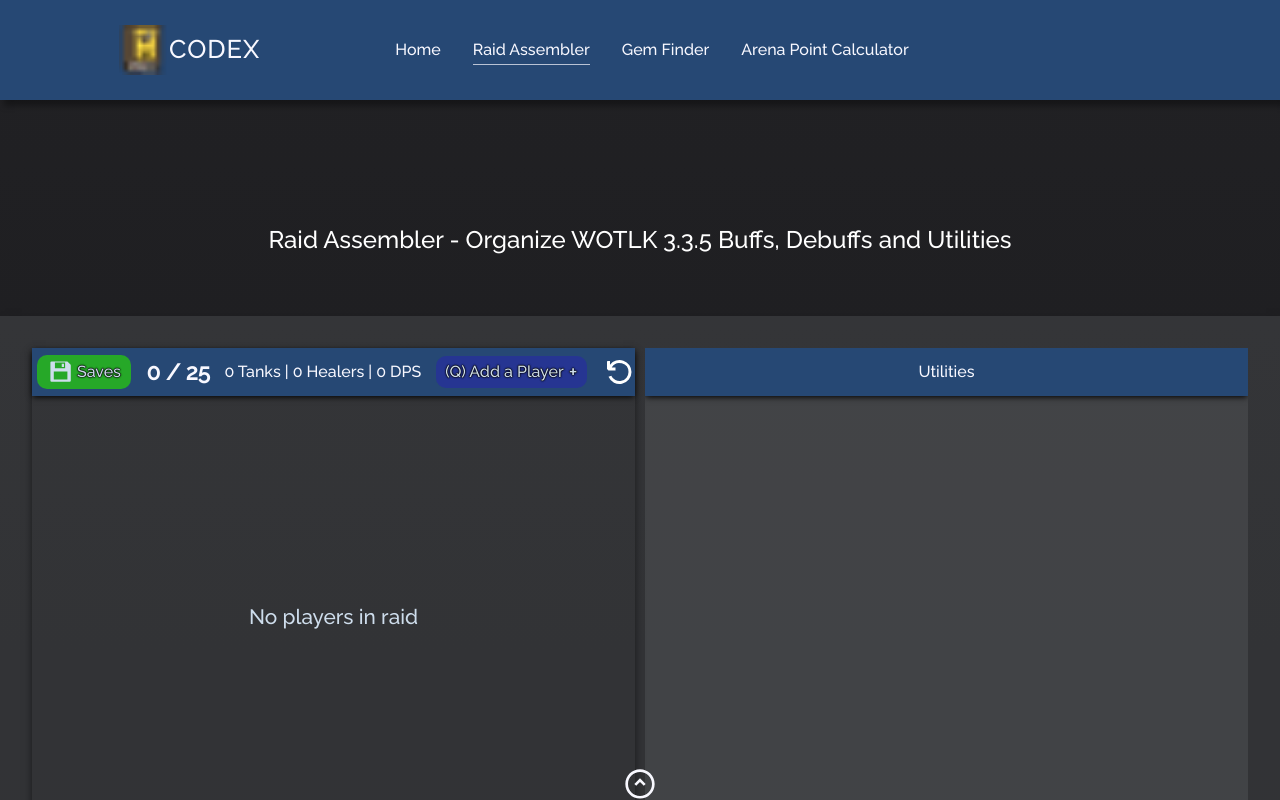
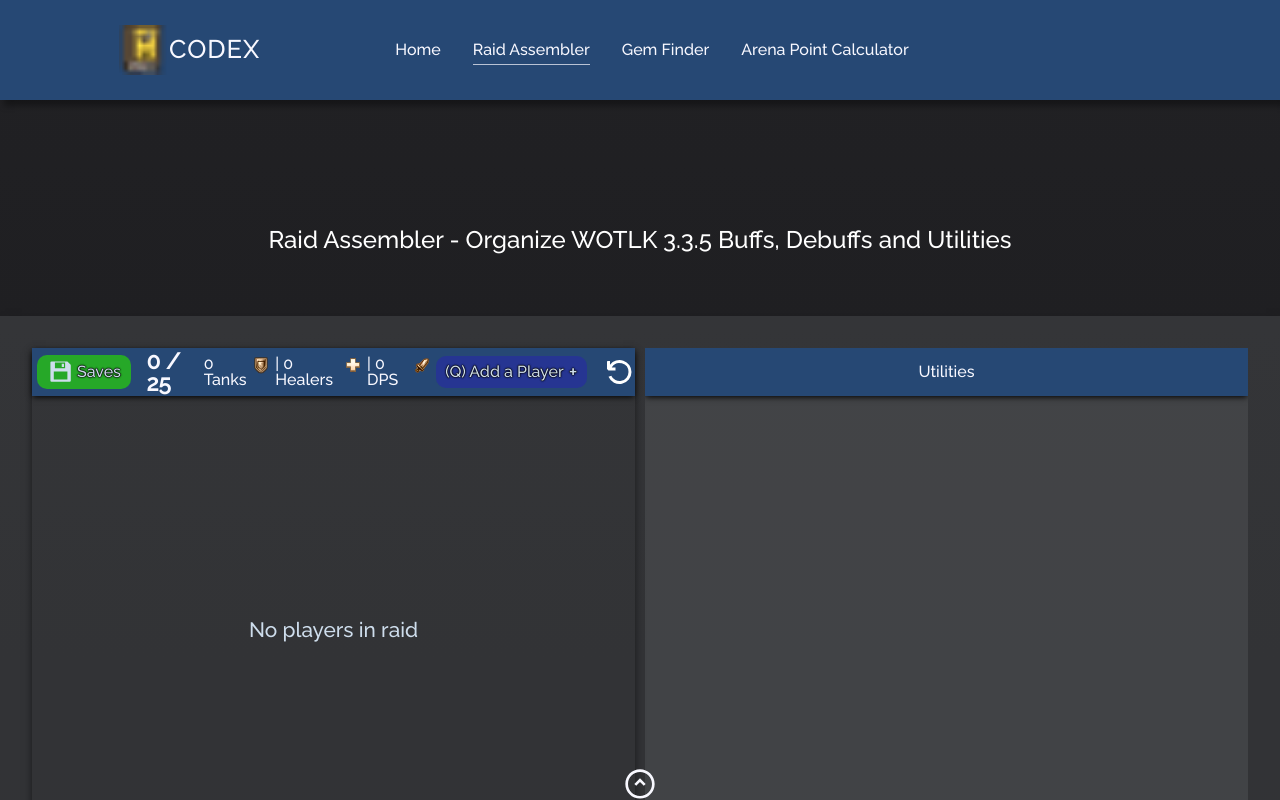
Before and after one commit to MarcusMohns/Codex-Online, a React (Create React App) app: page /raidassembler in a window 1280 px wide. Shown: the top 800 px of the page. Built offline with nearby package versions, Linux system fonts and the light colour scheme.

Commit message:
added icons to role tracker

```diff
--- a/src/components/styles/RaidAssembler.styled.js
+++ b/src/components/styles/RaidAssembler.styled.js
@@ -408,11 +408,16 @@ export const StyledPlayer = styled.div`
   margin: 2px;
   min-height: 70px;
   text-align: center;
-  text-shadow: #000 0rem 0rem 0.1rem, #000 0rem 0rem 0.1rem,
-    #000 0rem 0rem 0.1rem, #000 0rem 0rem 0.1rem, #000 0rem 0rem 0.1rem;
+  text-shadow: rgb(0, 0, 0) 1px 0px 0px, rgb(0, 0, 0) 0.540302px 0.841471px 0px,
+    rgb(0, 0, 0) -0.416147px 0.909297px 0px,
+    rgb(0, 0, 0) -0.989992px 0.14112px 0px,
+    rgb(0, 0, 0) -0.653644px -0.756802px 0px,
+    rgb(0, 0, 0) 0.283662px -0.958924px 0px,
+    rgb(0, 0, 0) 0.96017px -0.279415px 0px;
   font-size: 0.8rem;
   font-weight: 800;
   letter-spacing: 1px;
+
   .role-img {
     position: absolute;
     right: 2px;
@@ -473,11 +478,18 @@ export const StyledPlayer = styled.div`
     caret-color: black;
     color: #fff;
     text-align: center;
-    text-shadow: #000 0rem 0rem 0.1rem, #000 0rem 0rem 0.1rem,
-      #000 0rem 0rem 0.1rem, #000 0rem 0rem 0.1rem;
+    text-shadow: rgb(0, 0, 0) 1px 0px 0px,
+      rgb(0, 0, 0) 0.540302px 0.841471px 0px,
+      rgb(0, 0, 0) -0.416147px 0.909297px 0px,
+      rgb(0, 0, 0) -0.989992px 0.14112px 0px,
+      rgb(0, 0, 0) -0.653644px -0.756802px 0px,
+      rgb(0, 0, 0) 0.283662px -0.958924px 0px,
+      rgb(0, 0, 0) 0.96017px -0.279415px 0px;
+    margin-bottom: 5px;
+    font-size: 1rem;
+    letter-spacing: 1px;
     font-weight: 800;
-    letter-spacing: 1px;
-    margin-bottom: 5px;
+    font-family: "Raleway", sans-serif;
   }
 
   .placeholder {
@@ -1050,6 +1062,11 @@ export const RaidContentHeader = styled.div`
   @media (min-width: 600px) {
     .role-count {
       display: flex;
+      .role-count-img {
+        height: 18px;
+        width: 18px;
+        margin-right: 5px;
+      }
     }
   }
 `;
@@ -1061,7 +1078,7 @@ export const NoPlayersText = styled.p`
   justify-content: center;
   color: ${COLORS.lightText};
   font-size: 1.3rem;
-  min-height: 407px;
+  min-height: 432px;
 `;
 
 export const PlayersContainer = styled.div`
@@ -1090,7 +1107,7 @@ export const GroupContainer = styled.div`
   background-color: transparent;
 
   @media (min-width: 1200px) {
-    min-height: 405px;
+    min-height: 430px;
     padding: 0 1px;
   }
 `;
--- a/src/pages/raidassembler.js
+++ b/src/pages/raidassembler.js
@@ -601,7 +601,27 @@ const RaidAssembler = () => {
             </RaidHeaderButton>
             <p className="raid-count">{raidCount[0]} / 25 </p>
             <p className="role-count">
-              {raidCount[1]} Tanks | {raidCount[2]} Healers | {raidCount[3]} DPS
+              {raidCount[1]} Tanks
+              <img
+                id="class-img"
+                src="images/tank_icon.png"
+                alt="player in raid"
+                className="role-count-img"
+              />
+              | {raidCount[2]} Healers
+              <img
+                id="class-img"
+                src="images/healer_icon.png"
+                alt="player in raid"
+                className="role-count-img"
+              />
+              | {raidCount[3]} DPS
+              <img
+                id="class-img"
+                src="images/dps_icon.png"
+                alt="player in raid"
+                className="role-count-img"
+              />
             </p>
             <div className="btn-container">
               <RaidHeaderButton
```
